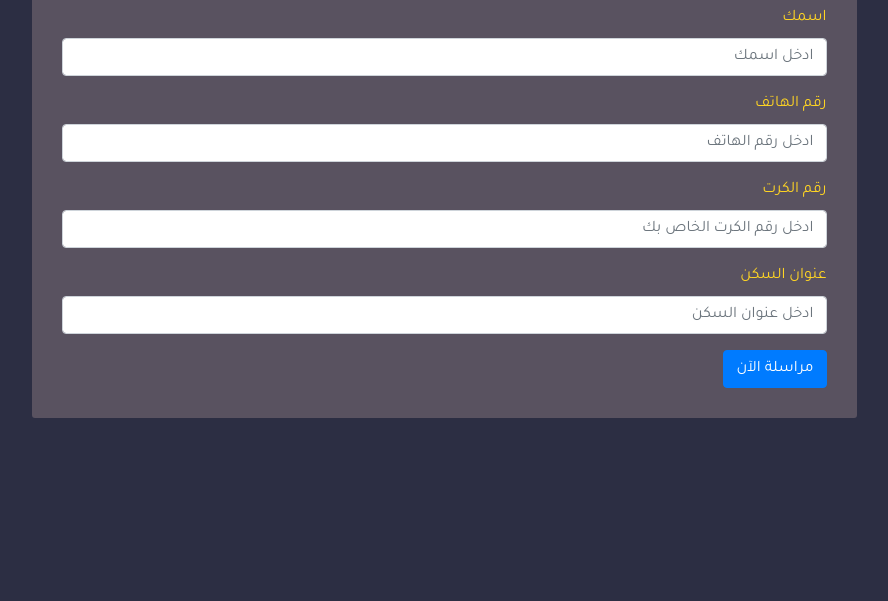
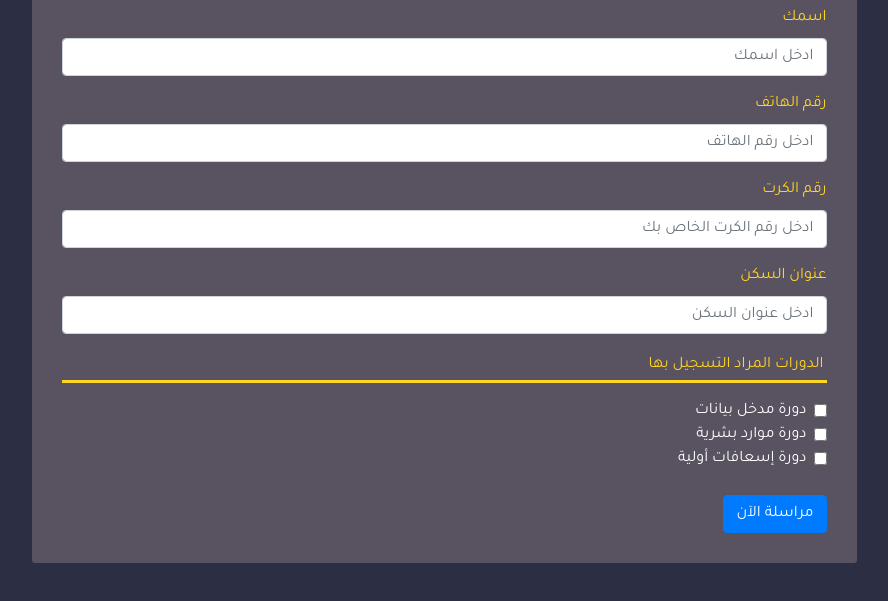
Before and after one commit to hadikarjak/fares, a plain HTML site: page index.html in a window 1280 px wide. Shown: the part 117-718 px from the top of the page, without its empty margins (196-1084 px from the left). Drawn offline with Linux system fonts and the light colour scheme.

Commit message:
Update index.html

```diff
--- a/index.html
+++ b/index.html
@@ -47,6 +47,26 @@
                                 <label for="exampleInputPassword2">عنوان السكن</label>
                                 <input type="text" class="form-control" id="exampleInputPassword2" placeholder="ادخل عنوان السكن">
                             </div>
+                            <p style="font-size: 1rem;color:#FFD523;border-bottom:3px solid #FFD523;padding:3px">الدورات المراد التسجيل بها</p>
+                            <div class="form-check">
+                                <input class="form-check-input" type="checkbox" value="" id="flexCheckCheckedDisabled">
+                                <label style="color: #fff;" class="form-check-label" for="flexCheckCheckedDisabled">
+                                 دورة مدخل بيانات
+                                </label>
+                            </div>
+                            <div class="form-check">
+                                <input class="form-check-input" type="checkbox" value="" id="flexCheckCheckedDisabled">
+                                <label style="color: #fff;" class="form-check-label" for="flexCheckCheckedDisabled">
+                                 دورة موارد بشرية
+                                </label>
+                            </div>
+                            <div class="form-check">
+                                <input class="form-check-input" type="checkbox" value="" id="flexCheckCheckedDisabled">
+                                <label style="color: #fff;" class="form-check-label" for="flexCheckCheckedDisabled">
+                                دورة إسعافات أولية
+                                </label>
+                            </div>
+                            <br>
                             <button type="submit" class="btn btn-primary"><a style="color: #fff;" href="//wa.me/+963960647504?text= السلام عليكم ورحمة الله وبركاته,مزيد من المعلومات بشأن كرت الكهرباء
                                 "> مراسلة الآن</a></button>
                         </form>
```
